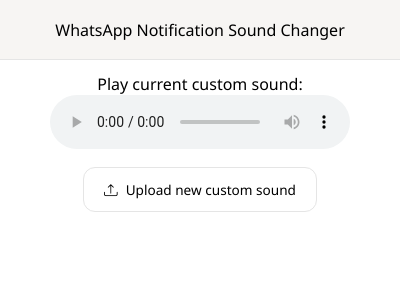
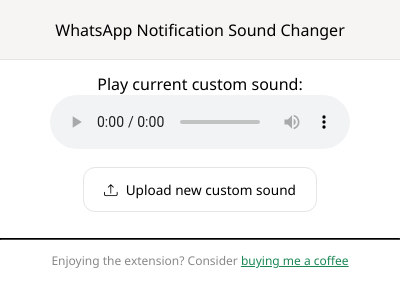
Before and after one commit to mejia-dev/WhatsApp-Notification-Sound-Changer, a browser extension: page src/popup.html in a window 400 px wide. Drawn offline with nearby package versions, Linux system fonts and the light colour scheme.

Commit message:
Add support link to popup

```diff
--- a/src/popup.css
+++ b/src/popup.css
@@ -68,8 +68,8 @@
 }
 
 #buttonsContainer {
-    border: 1px solid #e5e5e5;
-  }
+  border: 1px solid #e5e5e5;
+}
 
 button,
 label[for="audioFileUpload"] {
@@ -97,6 +97,19 @@
 
 audio {
   color-scheme: light;
+}
+
+hr {
+  border-color: #434444;
+}
+
+hr+p {
+  font-size: 0.75rem;
+  color: #888;
+}
+
+hr+p a {
+  color: rgb(27, 135, 85);
 }
 
 @media (prefers-color-scheme: dark) {
@@ -132,4 +145,16 @@
   audio {
     color-scheme: dark;
   }
+
+  hr {
+    border-color: #434444;
+  }
+
+  hr+p a {
+    color: rgb(33, 192, 99);
+  }
+
+  hr+p {
+    color: #777;
+  }
 }
--- a/src/popup.html
+++ b/src/popup.html
@@ -23,6 +23,8 @@
   </div>
   <input type="file" accept="audio/*" id="audioFileUpload"/>
   <p id="message"></p>
+  <hr />
+  <p>Enjoying the extension? Consider <a href="https://mejia.dev/coffee" target="_blank">buying me a coffee</a></p>
   <script src="scripts/popup.js"></script>
 </body>
 
```
